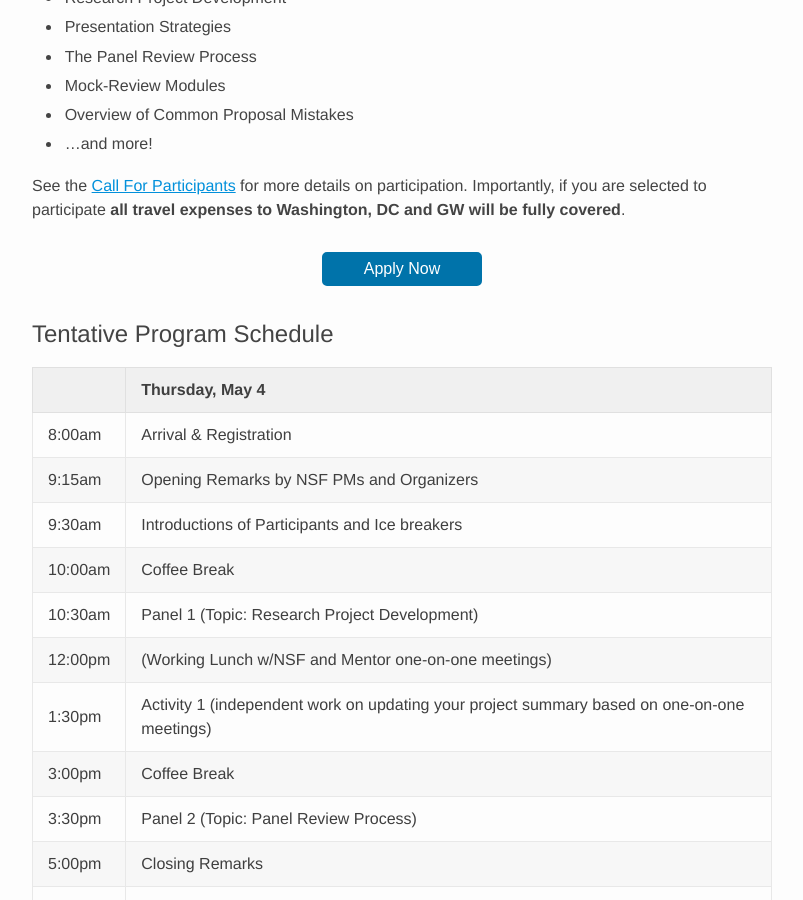
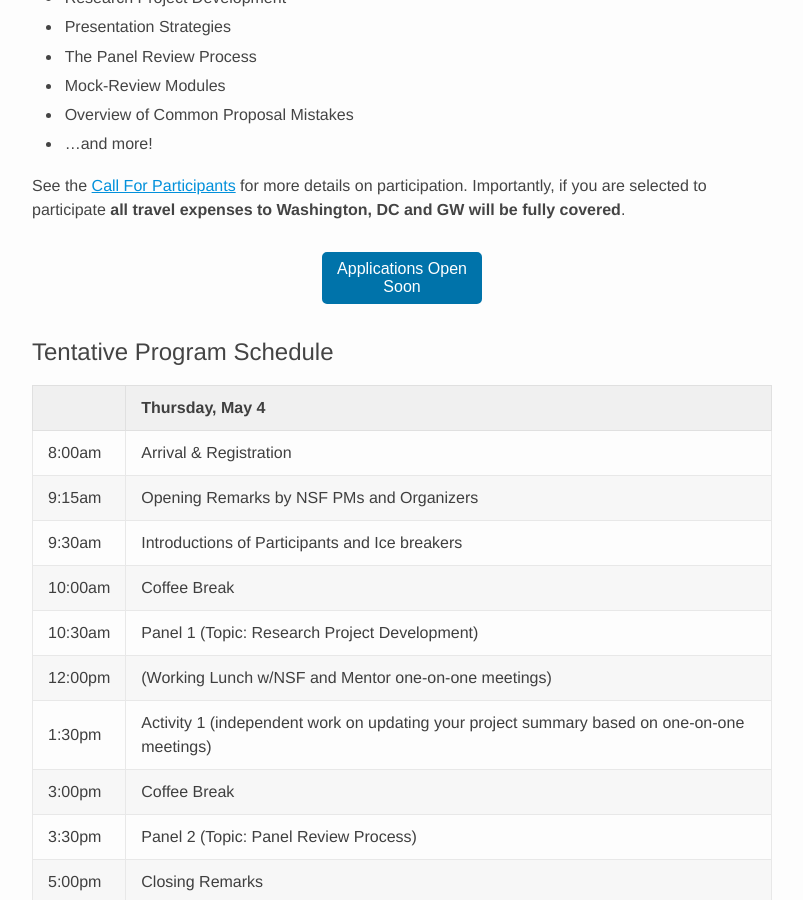
Before and after one commit to satc-aspiring-pi-workshop-2023/satc-aspiring-pi-workshop-2023.github.io, a Jekyll site: the page built from index.md, in a window 1280 px wide and 900 px high, scrolled down 712 px. Shown: the whole window, without its empty margins (238-1041 px from the left). Built offline with Jekyll 4.4.1, drawn with Linux system fonts in a browser that asks for light colours; some web fonts are replaced.

Commit message:
making clear that applications are still pending

```diff
--- a/index.md
+++ b/index.md
@@ -29,7 +29,7 @@ See the [Call For Participants](/cfp) for more details on participation. Importa
 
 <div class="reg-link">
 <a href="">
-<button>Apply Now</button>
+<button>Applications Open Soon</button>
 </a>
 </div>
 
```
Also changed, not shown: cfp.md (+1 -1 lines).
